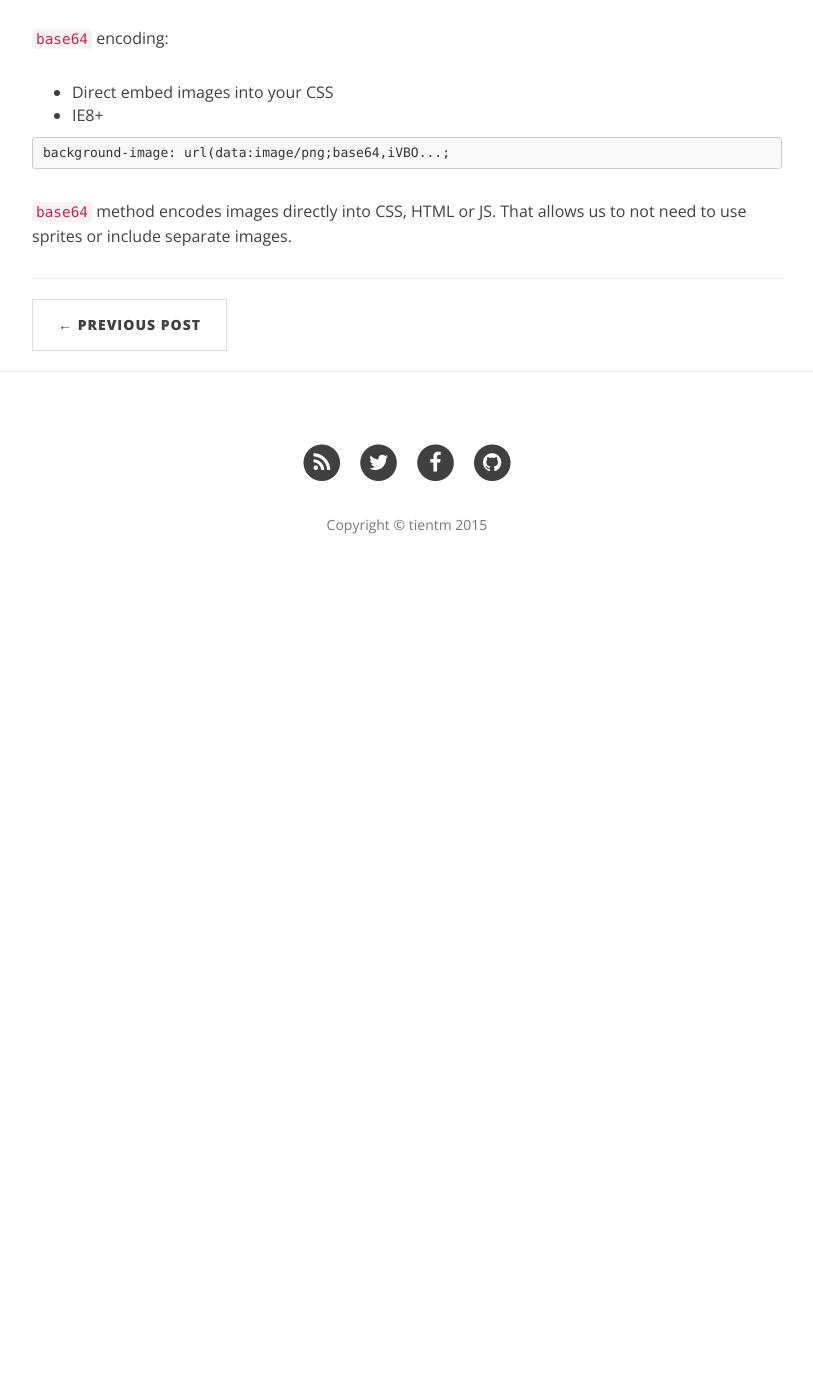
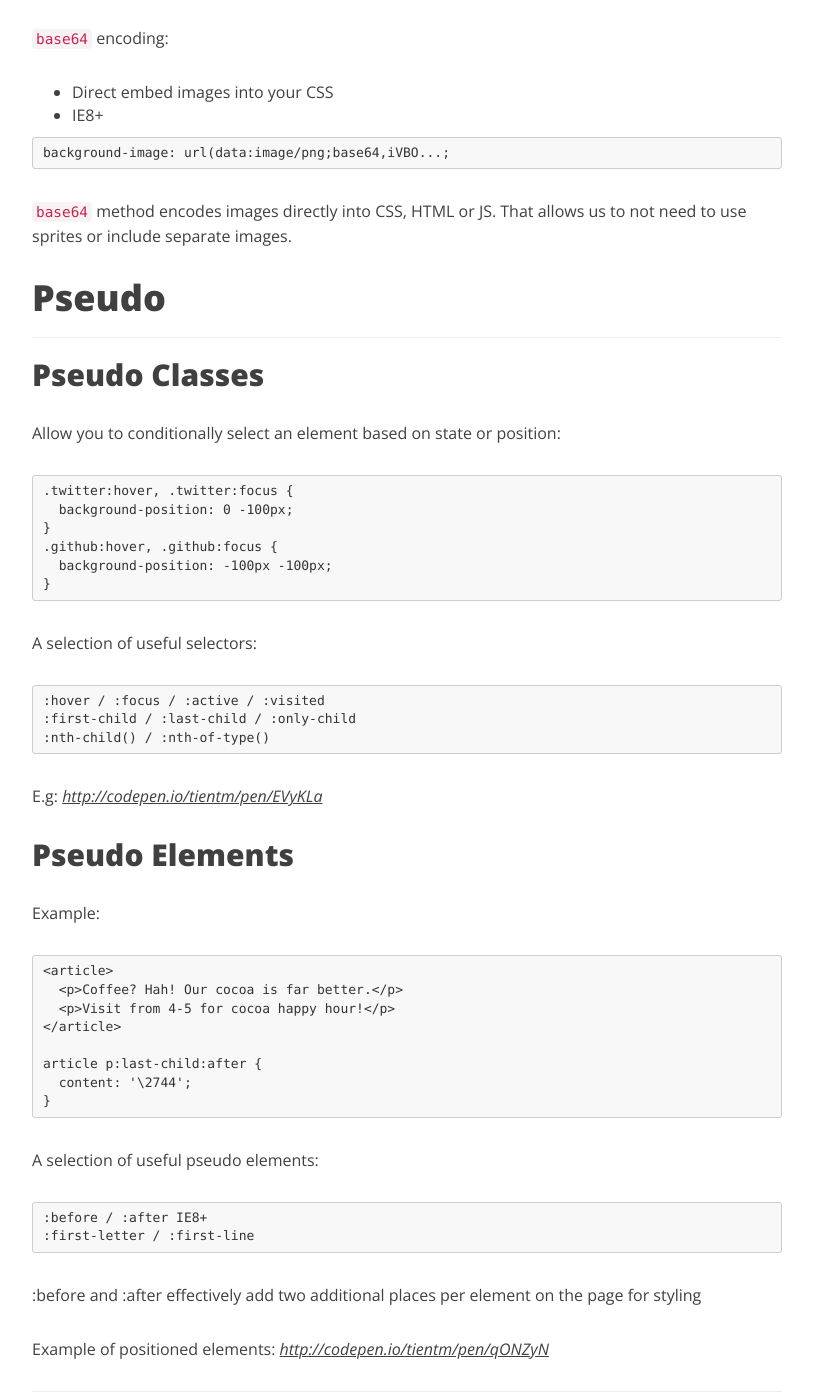
Before and after one commit to taminhtien/taminhtien.github.io, a Jekyll site: the page built from _posts/2015-09-18-css3-cross-country.markdown, in a window 1280 px wide and 1400 px high, scrolled down 11643 px. Shown: the whole window, without its empty margins (233-1046 px from the left). Built offline with Jekyll 4.4.1, drawn with Linux system fonts in a browser that asks for light colours; nearby versions of some CDN libraries; before the commit the page ends 12243 px from its top, so only the background shows below that.

Commit message:
Finish post

```diff
--- a/_posts/2015-09-18-css3-cross-country.markdown
+++ b/_posts/2015-09-18-css3-cross-country.markdown
@@ -512,3 +512,55 @@
 ~~~
 
 `base64` method encodes images directly into CSS, HTML or JS. That allows us to not need to use sprites or include separate images.
+
+# Pseudo
+---
+
+## Pseudo Classes
+
+Allow you to conditionally select an element based on state or position:
+
+~~~
+.twitter:hover, .twitter:focus {
+  background-position: 0 -100px;
+}
+.github:hover, .github:focus {
+  background-position: -100px -100px;
+}
+~~~
+
+A selection of useful selectors:
+
+~~~
+:hover / :focus / :active / :visited
+:first-child / :last-child / :only-child
+:nth-child() / :nth-of-type()
+~~~
+
+E.g: _<http://codepen.io/tientm/pen/EVyKLa>_
+
+## Pseudo Elements
+
+Example:
+
+~~~
+<article>
+  <p>Coffee? Hah! Our cocoa is far better.</p>
+  <p>Visit from 4-5 for cocoa happy hour!</p>
+</article>
+
+article p:last-child:after {
+  content: '\2744';
+}
+~~~
+
+A selection of useful pseudo elements:
+
+~~~
+:before / :after IE8+
+:first-letter / :first-line
+~~~
+
+:before and :after effectively add two additional places per element on the page for styling
+
+Example of positioned elements: _<http://codepen.io/tientm/pen/qONZyN>_
```
